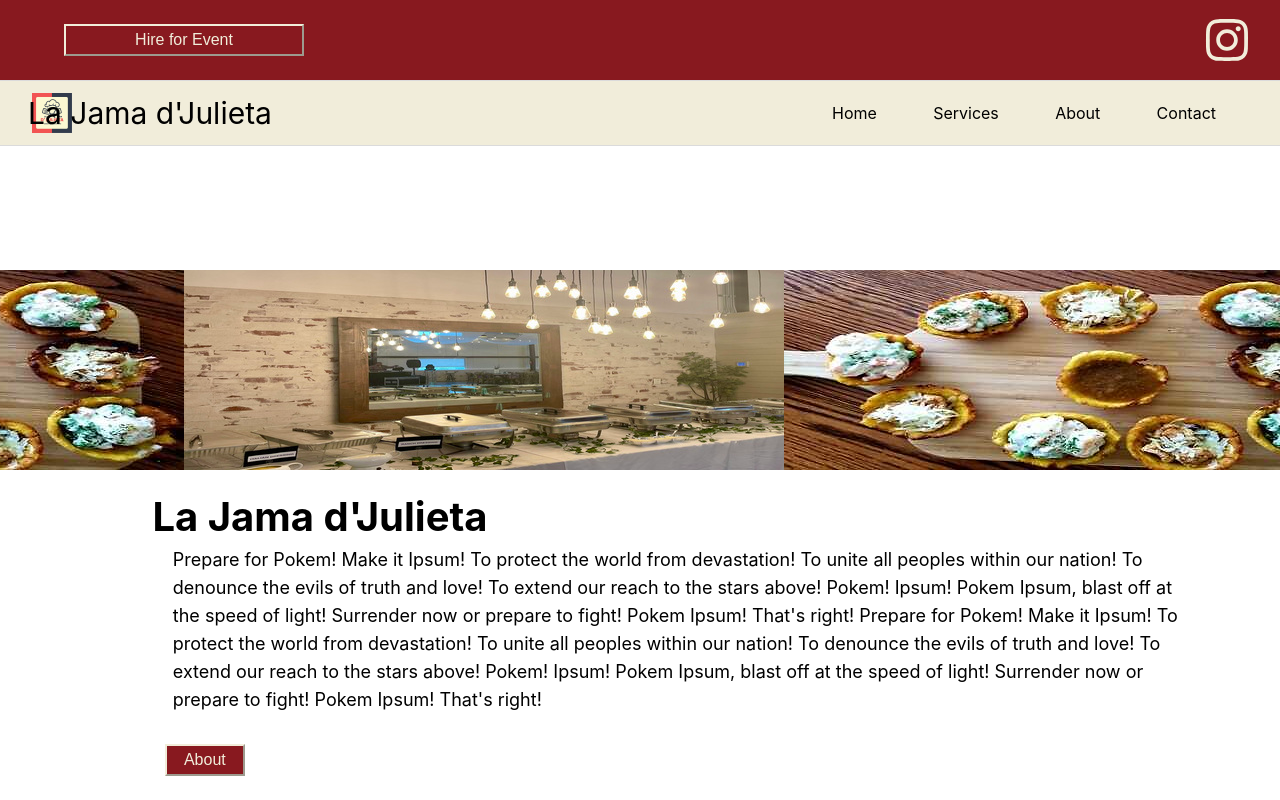
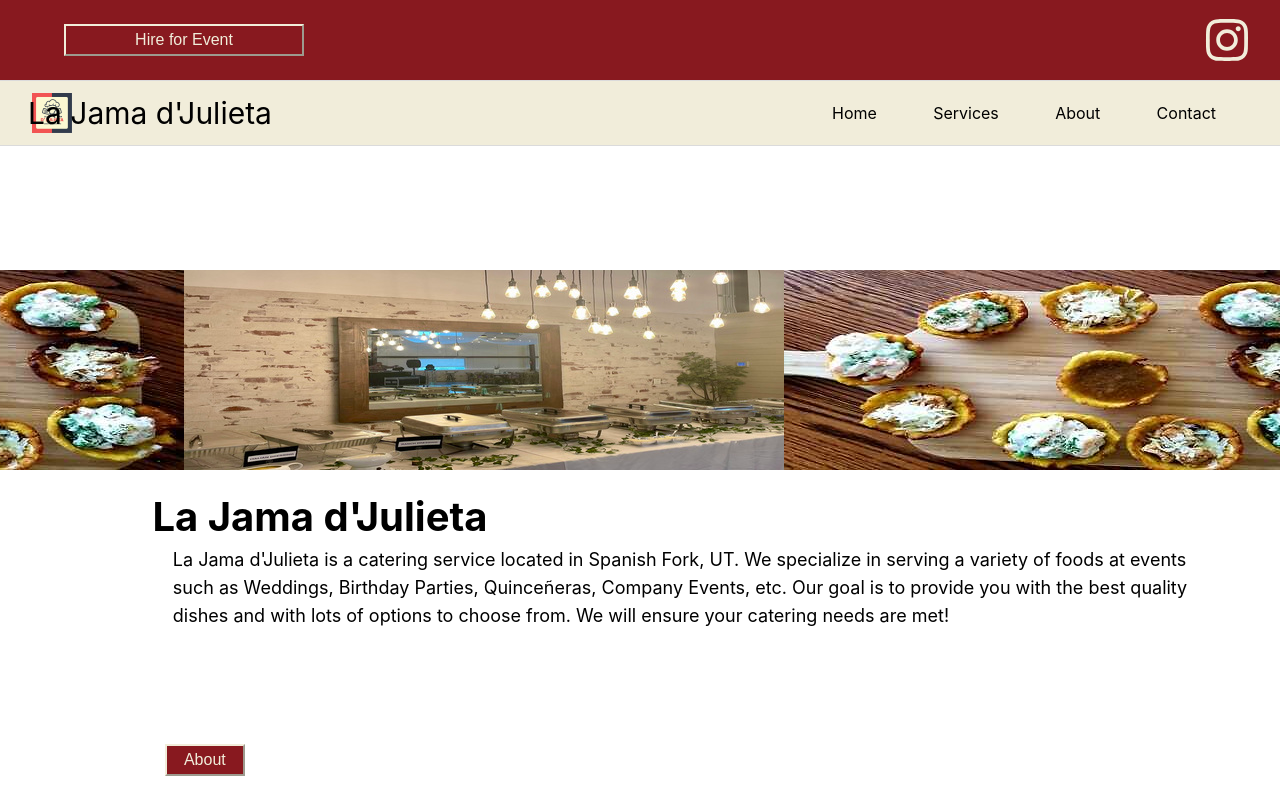
Before and after one commit to juancedeno96/catering-app, a React (Create React App) app: page /#/ in a window 1280 px wide. Shown: the top 800 px of the page. Built offline with nearby package versions, Linux system fonts and the light colour scheme.

Commit message:
edited about text

```diff
--- a/src/Components/Home.js
+++ b/src/Components/Home.js
@@ -94,17 +94,8 @@ const Home = () => {
         <h1 className="about-title">La Jama d'Julieta</h1>
         <div className='about-text'>
         <p>
-        Prepare for Pokem! Make it Ipsum! To protect the world from
-          devastation! To unite all peoples within our nation! To denounce the
-          evils of truth and love! To extend our reach to the stars above!
-          Pokem! Ipsum! Pokem Ipsum, blast off at the speed of light! Surrender
-          now or prepare to fight! Pokem Ipsum! That's right!
+        La Jama d'Julieta is a catering service located in Spanish Fork, UT. We specialize in serving a variety of foods at events such as Weddings, Birthday Parties, Quinceñeras, Company Events, etc. Our goal is to provide you with the best quality dishes and with lots of options to choose from. We will ensure your catering needs are met!
 
-          Prepare for Pokem! Make it Ipsum! To protect the world from
-          devastation! To unite all peoples within our nation! To denounce the
-          evils of truth and love! To extend our reach to the stars above!
-          Pokem! Ipsum! Pokem Ipsum, blast off at the speed of light! Surrender
-          now or prepare to fight! Pokem Ipsum! That's right!
 
         </p>
 
```
